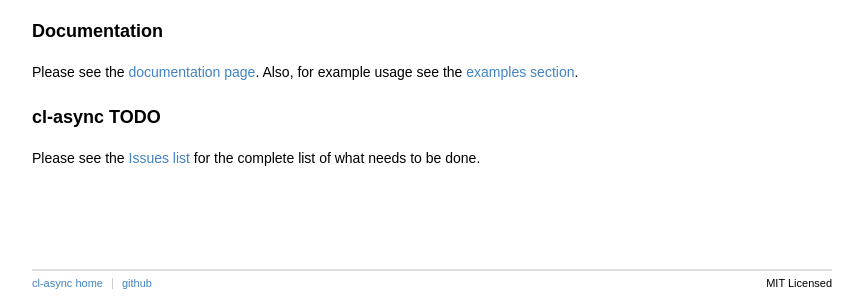
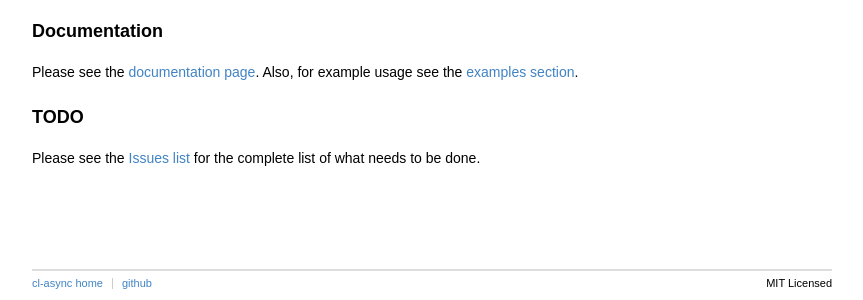
Before and after one commit to orthecreedence/cl-async, a Jekyll site: the page built from index.md, in a window 1280 px wide. Shown: the part 330-630 px from the top of the page, without its empty margins (208-1071 px from the left). Built offline with Jekyll 4.4.1, drawn with Linux system fonts in a browser that asks for light colours; Markdown is read by kramdown in place of the engine named in the settings.

Commit message:
maybe that fixed it

```diff
--- a/index.md
+++ b/index.md
@@ -24,6 +24,6 @@ Please see the [documentation page](/cl-async/documentation). Also, for example
 usage see the [examples section](/cl-async/examples).
 
 <a id="todo"></a>
-### cl-async TODO
+### TODO
 Please see the [Issues list](https://github.com/orthecreedence/cl-async/issues)
 for the complete list of what needs to be done.
```
Also changed, not shown: benchmarks.md (+1 -1 lines).
